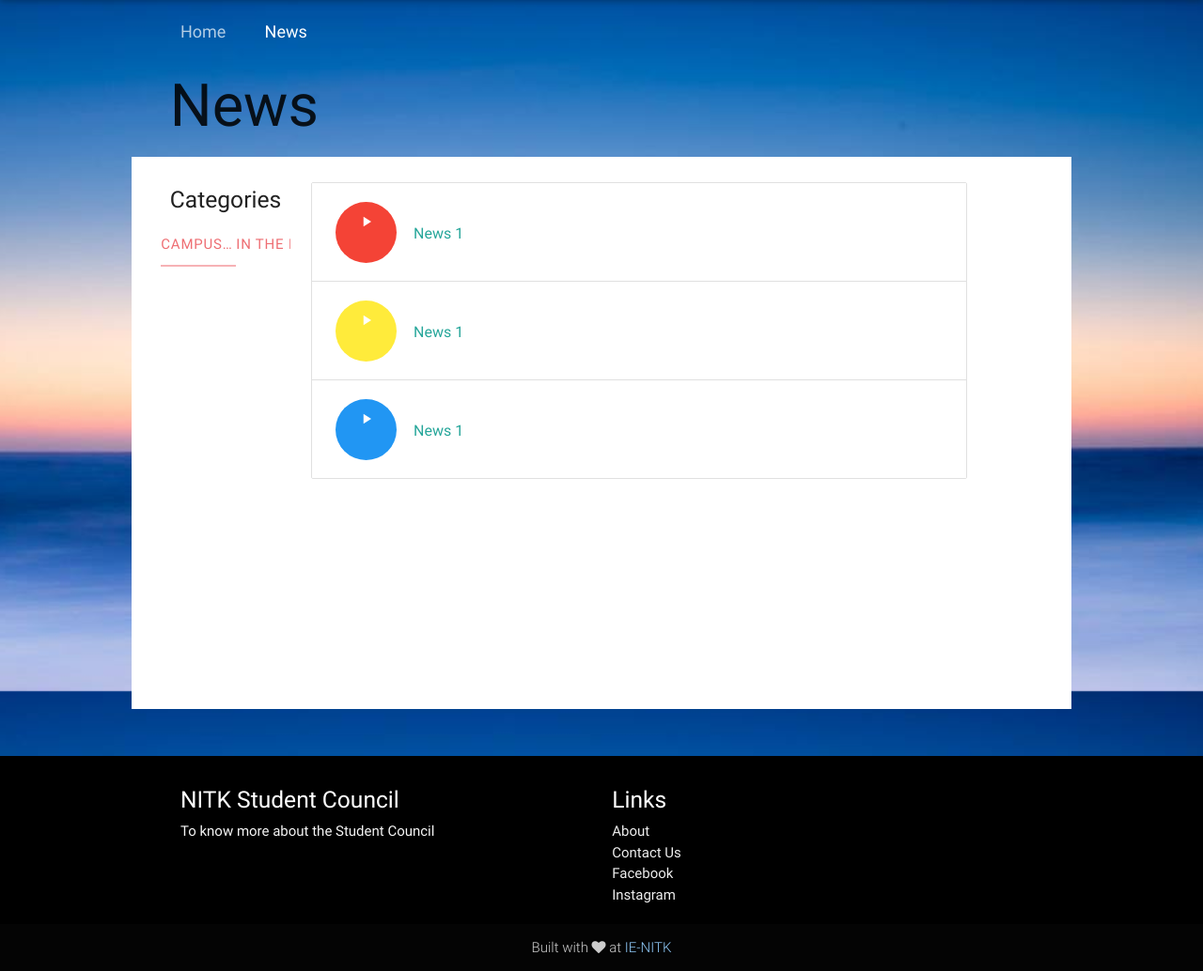
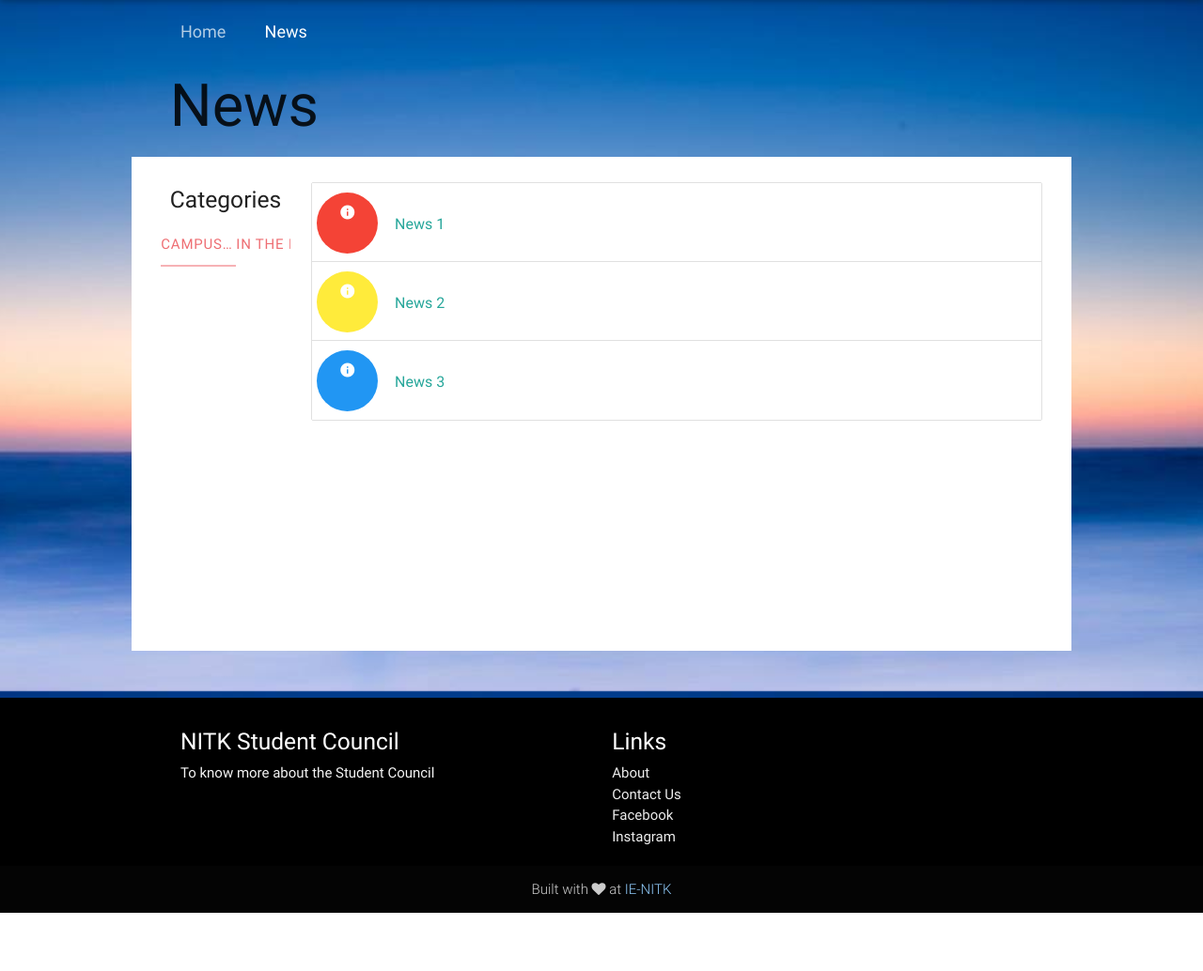
Before and after one commit to devmonster423/django-student-web, a Django app: template src/templates/news.html in a window 1280 px wide. Shown: the part 64-1098 px from the top of the page at 94% size. After the commit the page ends 1036 px from the top, so only its background shows below. Run offline with Django 3.2, Linux system fonts and the light colour scheme; the template is opened without the code that fills it, so the values that code supplies are empty; some libraries are stand-ins or nearby versions.

Commit message:
Fixed Selections

```diff
--- a/src/templates/news.html
+++ b/src/templates/news.html
@@ -29,41 +29,27 @@
       </ul>
     </div>
   </div>
-  <div class="col s1">
-  </div>
-  <div class="col s9">
+  <div class="col s10">
     <div class="collection">
-      <ul>
         {% for news in News %}
-        <a class="collection-item" href="">
-          <li class="collection-item avatar">
-            <i class="material-icons biggercircle red">play_arrow</i>
+        <a class="collection-item avatar" href="">
+            <i class="material-icons biggercircle red">info</i>
             <br><span class="title">&nbsp&nbsp&nbsp {{ news.title }}</span>
-          </li>
         </a>
         {% endfor %}
-      </ul>
       <!-- TO BE DELETED -->
-      <ul>
-        <a class="collection-item" href="">
-          <li class="collection-item avatar">
-            <i class="material-icons biggercircle red">play_arrow</i>
+        <a class="collection-item avatar" href="">
+            <i class="material-icons biggercircle red">info</i>
             <br><span class="title">&nbsp&nbsp&nbsp News 1</span>
-          </li>
         </a>
-        <a class="collection-item" href="">
-          <li class="collection-item avatar">
-            <i class="material-icons biggercircle yellow">play_arrow</i>
-            <br><span class="title">&nbsp&nbsp&nbsp News 1</span>
-          </li>
+        <a class="collection-item avatar" href="">
+            <i class="material-icons biggercircle yellow">info</i>
+            <br><span class="title">&nbsp&nbsp&nbsp News 2</span>
         </a>
-        <a class="collection-item" href="">
-          <li class="collection-item avatar">
-            <i class="material-icons biggercircle blue">play_arrow</i>
-            <br><span class="title">&nbsp&nbsp&nbsp News 1</span>
-          </li>
+        <a class="collection-item avatar" href="">
+            <i class="material-icons biggercircle blue">info</i>
+            <br><span class="title">&nbsp&nbsp&nbsp News 3</span>
         </a>
-      </ul>
       <!-- TILL HERE -->
     </div>
   </div>
```
